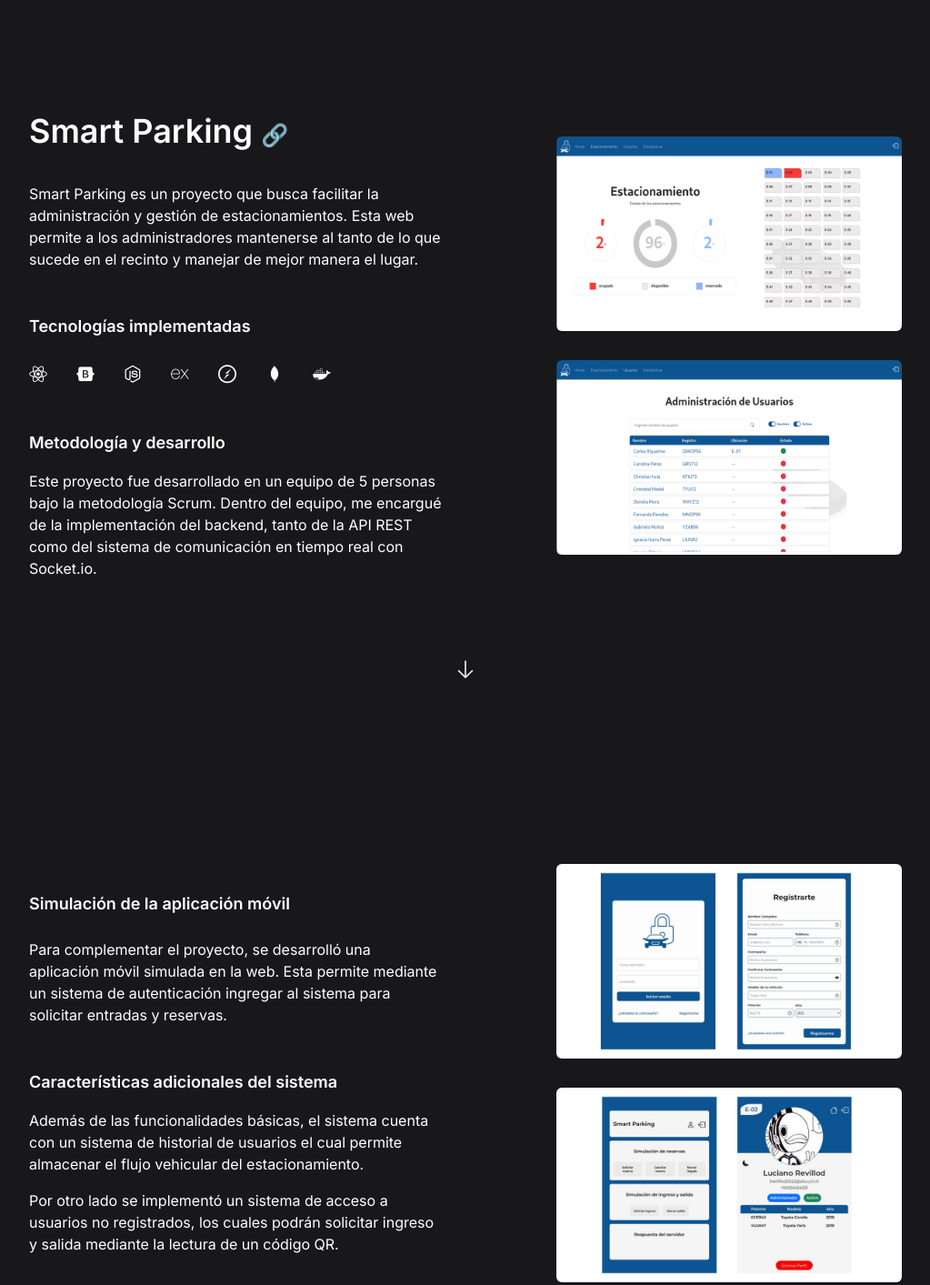
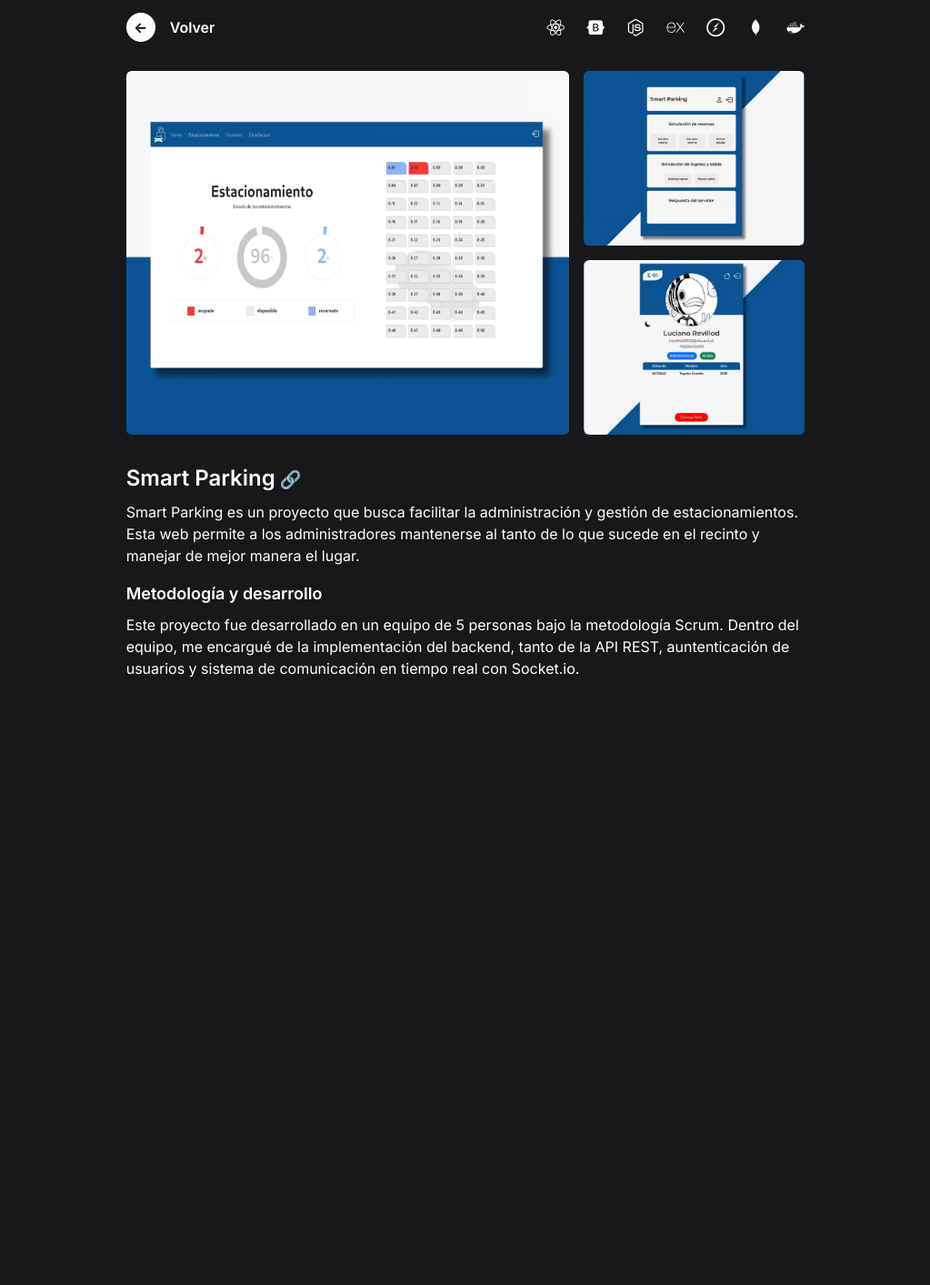
Before and after one commit to MrRevillod/MrRevillod.dev, an Astro site: page /proyectos/smartparking in a window 1280 px wide. Shown: the part 20-1433 px from the top of the page at 91% size, without its empty margins (128-1151 px from the left). After the commit the page ends 800 px from the top, so only its background shows below. Built offline with nearby package versions, Linux system fonts and the light colour scheme; Astro itself is replaced by a stand-in of ours.

Commit message:
feat: project page

```diff
--- a/src/components/ContactForm.tsx
+++ b/src/components/ContactForm.tsx
@@ -26,7 +26,7 @@ const ContactForm = () => {
     }
 
     return (
-        <form ref={form} method='POST' className="md:w-7/12 w-10/12 mt-4">
+        <form ref={form} method='POST' className="md:w-7/12 w-10/12">
             <div className="mb-6">
                 <label htmlFor="name" className="mb-2 block text-base font-semibold">
                     Nombre completo
--- a/src/components/Footer.astro
+++ b/src/components/Footer.astro
@@ -1,7 +1,7 @@
 <footer
     class="flex flex-row rounded-t-md h-20 items-center justify-between pl-4 pr-4 bg-neutral-800 text-sm"
 >
-    <p>© Luciano Revillod Jeréz</p>
+    <p>Luciano Revillod Jeréz</p>
 
     <p class="flex md:hidden">{new Date().getFullYear()}</p>
     <p class="hidden md:flex">
--- a/src/components/ProjectImage.tsx
+++ b/src/components/ProjectImage.tsx
@@ -1,7 +1,7 @@
 
 import { useState, useEffect } from "react"
 
-const ProjectImage = ({ image }) => {
+const ProjectImage = ({ image, customClasses }) => {
 
     const [isModalOpen, setIsModalOpen] = useState(false)
     const [selectedImage, setSelectedImage] = useState("")
@@ -37,7 +37,7 @@ const ProjectImage = ({ image }) => {
                 key={image}
                 src={image}
                 alt={`Slide ${image}`}
-                className="block h-5/6 w-5/6 transition-all cursor-pointer duration-1000 ease-linear rounded-md"
+                className={`block transition-all cursor-pointer duration-1000 ease-linear rounded-md ${customClasses}`}
                 onClick={() => openModal(image)}
             />
 
@@ -48,7 +48,7 @@ const ProjectImage = ({ image }) => {
                     style={modalStyle}
                 >
                     <div className="relative p-4">
-                        <img src={selectedImage} alt="Selected" className="max-w-[80vw] max-h-[80vh]" />
+                        <img src={selectedImage} alt="Selected" className="max-w-[80vw] max-h-[80vh] rounded-lg" />
                     </div>
                 </div>
             )}
--- a/src/components/Projects.astro
+++ b/src/components/Projects.astro
@@ -3,8 +3,8 @@ import pagesMap from "../utils/pages";
 import PageCard from "./PageCard.astro";
 ---
 
-<article class="w-full flex flex-col justify-center gap-12">
-    <section class="flex flex-col justify-between gap-8">
+<article class="w-full flex flex-col justify-center gap-10">
+    <section class="flex flex-col justify-between gap-4">
         <h2 class="text-xl font-bold">Proyectos y enlaces de interés</h2>
 
         <p>
--- a/src/layouts/Main.astro
+++ b/src/layouts/Main.astro
@@ -7,7 +7,7 @@ const { customClasses } = Astro.props;
 ---
 
 <main
-    class=`flex flex-col w-10/12 md:2/3 lg:w-7/12 pt-10 gap-10 md:gap-12 lg:gap-16 ${customClasses}`
+    class=`flex flex-col w-10/12 lg:w-7/12 pt-10 gap-10 md:gap-12 lg:gap-16 ${customClasses}`
 >
     <slot />
 </main>
--- a/src/pages/404.astro
+++ b/src/pages/404.astro
@@ -3,10 +3,12 @@ import Layout from "../layouts/Layout.astro";
 ---
 
 <Layout title="404 - URL inválida">
-    <main class="h-screen flex flex-col items-center justify-center gap-8">
+    <main
+        class="h-screen flex flex-col items-center w-11/12 justify-center gap-8"
+    >
         <h1 class="text-5xl font-bold">404</h1>
 
-        <h2 class="text-2xl font-bold">
+        <h2 class="text-2xl font-bold text-center">
             La página a la que intentas acceder no existe.
         </h2>
     </main>
--- a/src/pages/contacto.astro
+++ b/src/pages/contacto.astro
@@ -6,7 +6,7 @@ import ContactForm from "../components/ContactForm.tsx";
 <Layout title="Contacto">
     <main class="h-screen w-full flex flex-row justify-center items-center">
         <article
-            class="md:w-2/4 w-full h-4/6 flex flex-col gap-6 items-center justify-center"
+            class="md:w-2/4 -mt-4 md:-mt-0 w-full h-1/2 flex flex-col gap-6 items-center justify-center"
         >
             <h1 class="md:w-7/12 w-10/12 text-2xl md:text-3xl font-bold">
                 Iniciemos una conversación
--- a/src/pages/proyectos/smartparking.astro
+++ b/src/pages/proyectos/smartparking.astro
@@ -1,36 +1,92 @@
 ---
 import Layout from "../../layouts/Layout.astro";
-import ScrollButton from "../../components/ScrollButton.tsx";
 import ProjectImage from "../../components/ProjectImage.tsx";
-import DevIcon from "../../components/DevIcon.astro";
-
-import { smartParkingIcons } from "../../utils/icons.ts";
-import { desktopImages, mobileImages } from "../../utils/images.ts";
 ---
 
 <style>
     .link::after {
         content: " \1F517";
-        font-size: 1.5rem;
+        font-size: 1.2rem;
+    }
+    .grid-cont {
+        display: grid;
+        grid-template-columns: 2fr 1fr;
+        grid-template-rows: 1fr;
+        gap: 1rem;
+    }
+
+    .grid-cont-2 {
+        display: grid;
+        grid-template-columns: 1fr;
+        grid-template-rows: 2;
+        gap: 1rem;
     }
 </style>
 
 <Layout title="Proyectos">
-    <main
-        class="h-screen flex flex-col mt-40 md:mt-0 justify-center items-center gap-12 md:flex-row md:w-9/12 w-10/12 md:relative"
-    >
+    <main class="w-10/12 lg:w-7/12 h-screen flex flex-col justify-center gap-8">
         <article
-            class="flex flex-col gap-12 items-center justify-center w-full md:w-1/2"
+            class="w-full flex flex-row gap-4 items-center justify-between"
         >
-            <section class="flex flex-col gap-8">
-                <a href="https://github.com/MrRevillod/SmartParking">
-                    <h1
-                        class="text-4xl md:text-4xl mb-4 md:mb-0 font-bold link cursor-pointer hover:underline"
-                    >
-                        Smart Parking
-                    </h1>
-                </a>
+            <section class="flex flex-row gap-4 items-center">
+                <a
+                    href="/"
+                    class="h-8 w-8 rounded-full bg-white text-black text-center flex items-center justify-center font-bold"
+                >
+                    {"<-"}</a
+                >
+                <p class="font-semibold">Volver</p>
+            </section>
 
+            <section class="flex flex-row gap-6">
+                <i class="text-xl devicon-react-original"></i>
+                <i class="text-xl devicon-bootstrap-plain"></i>
+                <i class="text-xl devicon-nodejs-plain"></i>
+                <i class="text-xl devicon-express-original"></i>
+                <i class="text-xl devicon-socketio-original"></i>
+                <i class="text-xl devicon-mongodb-plain"></i>
+                <i class="text-xl devicon-docker-plain"></i>
+            </section>
+        </article>
+
+        <article class="grid-cont h-1/2">
+            <section class="bg-custom-blue min-h-full rounded-md">
+                <ProjectImage
+                    client:visible
+                    transition:persist
+                    image="/smartparking/admin-1.webp"
+                    customClasses={"h-full w-full"}
+                />
+            </section>
+            <section class="min-h-full grid-cont-2">
+                <div
+                    class="bg-custom-blue h-full w-full rounded-md overflow-hidden"
+                >
+                    <ProjectImage
+                        client:visible
+                        transition:persist
+                        image="/smartparking/mobile-1.webp"
+                        customClasses={"w-full h-full object-cover"}
+                    />
+                </div>
+                <div
+                    class="bg-custom-blue h-full w-full rounded-md overflow-hidden"
+                >
+                    <ProjectImage
+                        client:visible
+                        transition:persist
+                        image="/smartparking/mobile-2.webp"
+                        customClasses={"w-full h-full object-cover"}
+                    />
+                </div>
+            </section>
+        </article>
+
+        <article class="flex flex-col gap-4">
+            <section class="flex flex-col gap-2">
+                <a href="" class="hover:underline link text-2xl font-bold"
+                    >Smart Parking</a
+                >
                 <p>
                     Smart Parking es un proyecto que busca facilitar la
                     administración y gestión de estacionamientos. Esta web
@@ -39,109 +95,16 @@ import { desktopImages, mobileImages } from "../../utils/images.ts";
                 </p>
             </section>
 
-            <section class="flex flex-col w-full gap-6 justify-start">
-                <h2 class="text-lg font-bold">Tecnologías implementadas</h2>
-
-                <div class="flex flex-row gap-8">
-                    {
-                        smartParkingIcons.map((iconClass) => (
-                            <DevIcon iconClass={iconClass} />
-                        ))
-                    }
-                </div>
-            </section>
-
-            <section class="flex flex-col w-full gap-4 justify-start">
-                <h2 class="text-lg font-bold">Metodología y desarrollo</h2>
-
+            <section class="flex flex-col gap-2">
+                <h2 class="text-lg font-semibold">Metodología y desarrollo</h2>
                 <p>
                     Este proyecto fue desarrollado en un equipo de 5 personas
                     bajo la metodología Scrum. Dentro del equipo, me encargué de
-                    la implementación del backend, tanto de la API REST como del
-                    sistema de comunicación en tiempo real con Socket.io.
+                    la implementación del backend, tanto de la API REST,
+                    auntenticación de usuarios y sistema de comunicación en
+                    tiempo real con Socket.io.
                 </p>
             </section>
         </article>
-
-        <article
-            class="md:w-1/2 w-full flex flex-col items-center md:items-end justify-center gap-8"
-        >
-            {
-                desktopImages.map((image) => (
-                    <ProjectImage
-                        image={image}
-                        client:visible
-                        transition:persist
-                    />
-                ))
-            }
-        </article>
-
-        <ScrollButton
-            client:visible
-            screenY={0}
-            customClass={"bottom-8"}
-            path={"M19.5 13.5L12 21m0 0l-7.5-7.5M12 21V3"}
-        />
-    </main>
-
-    <main
-        class="h-screen flex flex-col mt-20 mb-8 md:mb-0 md:mt-0 justify-center items-center gap-12 md:flex-row md:w-9/12 w-10/12 relative"
-    >
-        <article
-            class="flex flex-col gap-12 items-center justify-center w-full md:w-1/2"
-        >
-            <section class="flex flex-col gap-6">
-                <h2 class="text-lg font-bold">
-                    Simulación de la aplicación móvil
-                </h2>
-
-                <p>
-                    Para complementar el proyecto, se desarrolló una aplicación
-                    móvil simulada en la web. Esta permite mediante un sistema
-                    de autenticación ingregar al sistema para solicitar entradas
-                    y reservas.
-                </p>
-            </section>
-
-            <section class="flex flex-col w-full gap-4 justify-start">
-                <h2 class="text-lg font-bold">
-                    Características adicionales del sistema
-                </h2>
-
-                <p>
-                    Además de las funcionalidades básicas, el sistema cuenta con
-                    un sistema de historial de usuarios el cual permite
-                    almacenar el flujo vehicular del estacionamiento.
-                </p>
-
-                <p>
-                    Por otro lado se implementó un sistema de acceso a usuarios
-                    no registrados, los cuales podrán solicitar ingreso y salida
-                    mediante la lectura de un código QR.
-                </p>
-            </section>
-        </article>
-
-        <article
-            class="w-full md:w-1/2 flex flex-col items-center md:items-end justify-center gap-8"
-        >
-            {
-                mobileImages.map((image) => (
-                    <ProjectImage
-                        image={image}
-                        client:visible
-                        transition:persist
-                    />
-                ))
-            }
-        </article>
-
-        <ScrollButton
-            client:visible
-            screenY={2}
-            customClass={"bottom-8"}
-            path={"M4.5 10.5L12 3m0 0l7.5 7.5M12 3v18"}
-        />
     </main>
 </Layout>
--- a/tailwind.config.mjs
+++ b/tailwind.config.mjs
@@ -11,7 +11,7 @@ export default {
 				'inter': ['Inter', 'sans-serif'],
 			},
 			backgroundColor: {
-				"custom-blue": '#00569e'
+				"custom-blue": '#0e5492'
 			},
 			textColor: {
 				"custom-blue": '#00569e'
```
Also changed, not shown: src/components/Info.astro (+4 -3 lines), public/smartparking/a.png (added), public/smartparking/admin-1.webp (added), public/smartparking/admin-home.png (deleted), public/smartparking/admin-panel.png (deleted), public/smartparking/admin-users.png (deleted), public/smartparking/mobile-1.jpg (deleted), public/smartparking/mobile-1.webp (added), public/smartparking/mobile-2.jpg (deleted), public/smartparking/mobile-2.webp (added).
